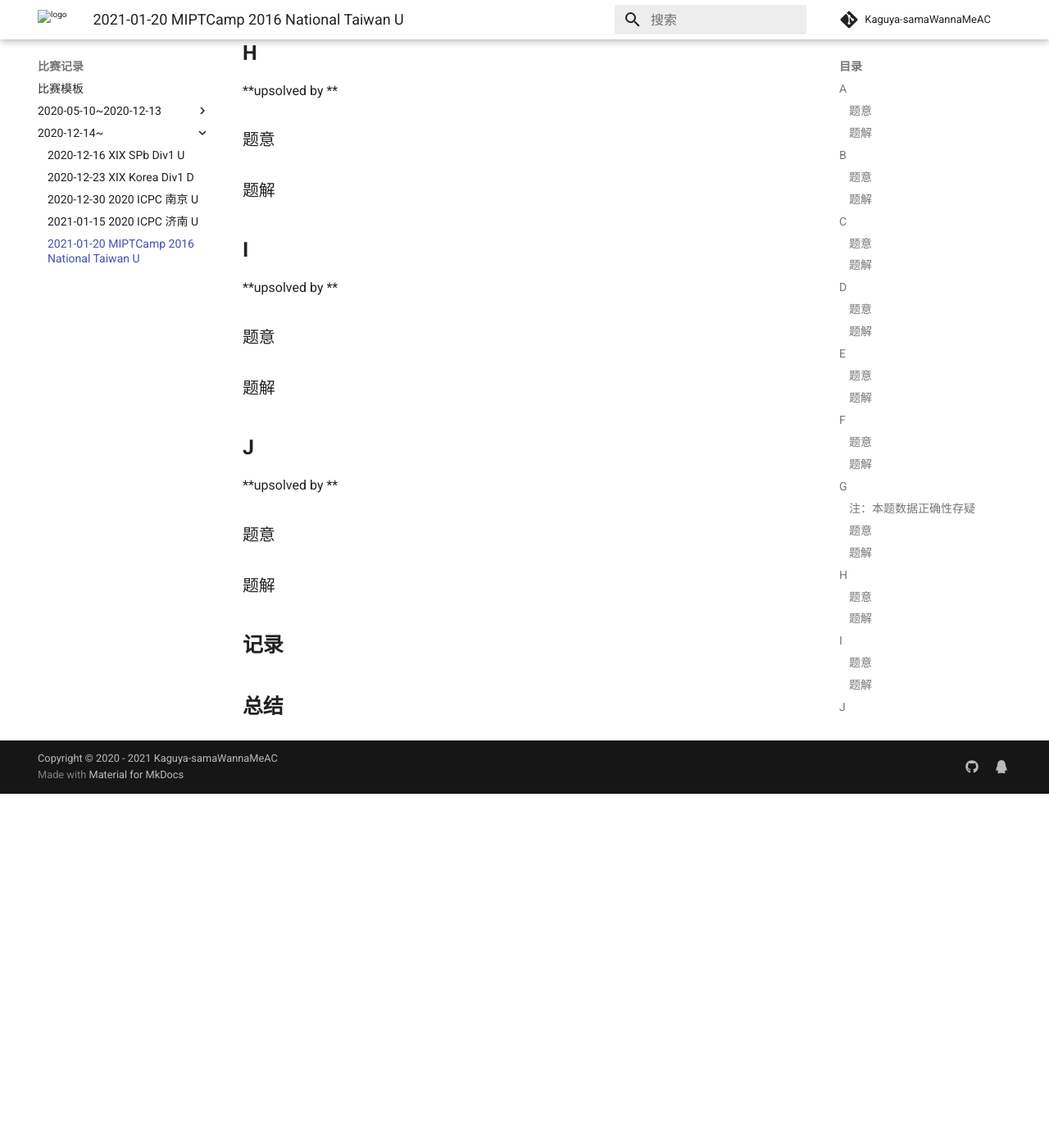
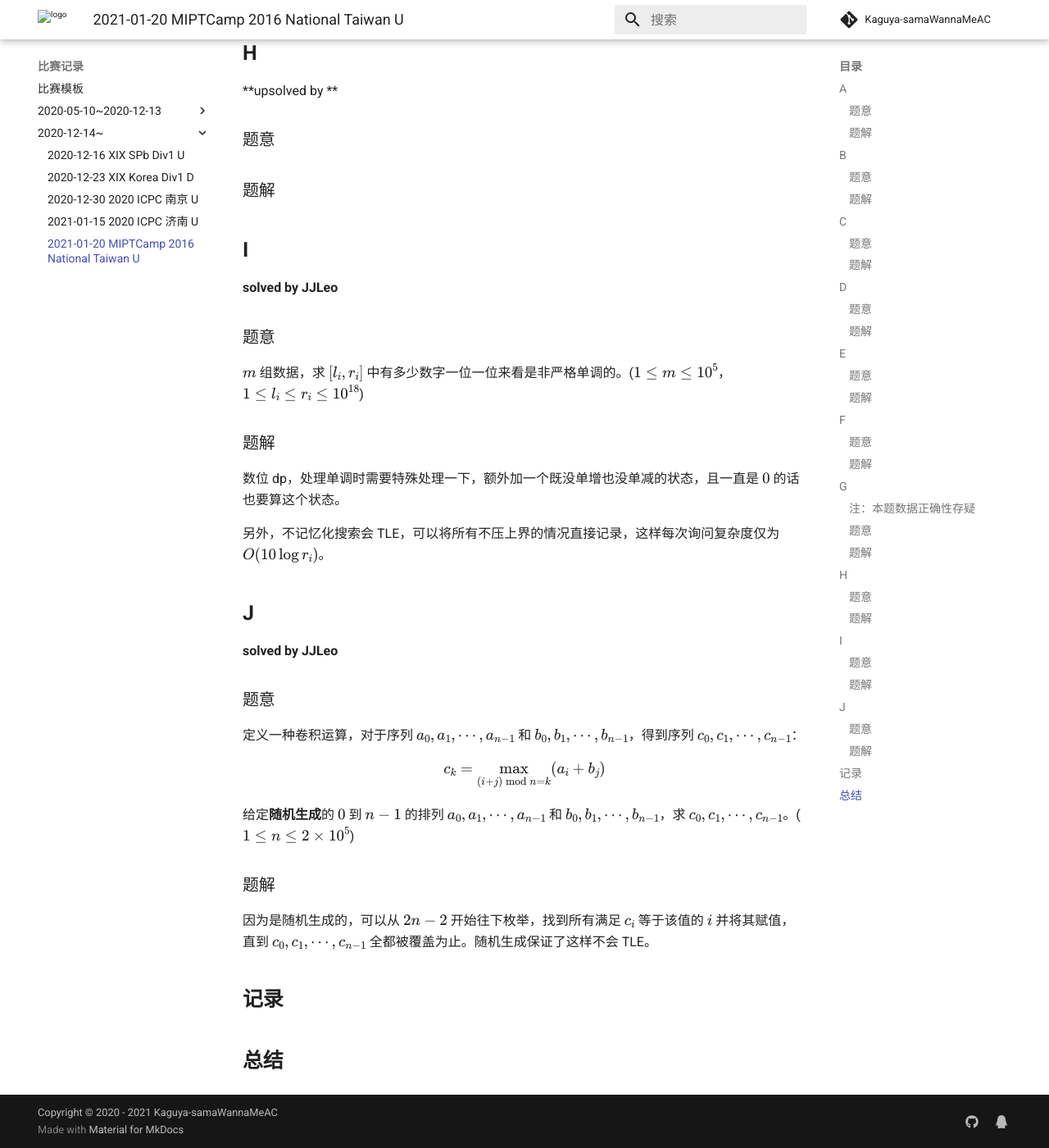
Before and after one commit to Kaguya-samaWannaMeAC/kaguya-samawannameac.github.io, an MkDocs documentation site: the page built from docs/contest/2021-01-20 MIPTCamp 2016 National Taiwan U Contest.md, in a window 1280 px wide and 1400 px high, scrolled down 2599 px. Shown: the whole window at 82% size. Built offline with MkDocs 1.6.1 and Material for MkDocs 9.7.7, drawn with Linux system fonts in a browser that asks for light colours; formulas are drawn with MathJax 3; comment, search, counter and statistics services are not loaded; before the commit the page ends 3567 px from its top, so only the background shows below that.

Commit message:
Update 2021-01-20 MIPTCamp 2016 National Taiwan U Contest.md

```diff
--- a/docs/contest/2021-01-20 MIPTCamp 2016 National Taiwan U Contest.md
+++ b/docs/contest/2021-01-20 MIPTCamp 2016 National Taiwan U Contest.md
@@ -106,27 +106,33 @@ $F_n$代表斐波那契序列第 $n$ 项，求 $F_{F_n}$ mod 20160519 ($1\leq n\
 
 ## **I**
 
-**upsolved by **
+**solved by JJLeo**
 
 ### 题意
 
-
+$m$ 组数据，求 $[l_i,r_i]$ 中有多少数字一位一位来看是非严格单调的。($1 \le m \le 10^5$，$1 \le l_i \le r_i \le 10^{18}$)
 
 ### 题解
 
+数位 dp，处理单调时需要特殊处理一下，额外加一个既没单增也没单减的状态，且一直是 $0$ 的话也要算这个状态。
 
+另外，不记忆化搜索会 TLE，可以将所有不压上界的情况直接记录，这样每次询问复杂度仅为 $O(10\log r_i)$。
 
 ## **J**
 
-**upsolved by **
+**solved by JJLeo**
 
 ### 题意
 
-
+定义一种卷积运算，对于序列 $a_0,a_1,\cdots,a_{n-1}$ 和 $b_0,b_1,\cdots,b_{n-1}$，得到序列 $c_0,c_1,\cdots,c_{n-1}$：
+$$
+c_k = \max \limits _{(i+j) \bmod n = k} (a_i+b_j)
+$$
+给定**随机生成**的 $0$ 到 $n-1$ 的排列 $a_0,a_1,\cdots,a_{n-1}$ 和 $b_0,b_1,\cdots,b_{n-1}$，求 $c_0,c_1,\cdots,c_{n-1}$。($1 \le n \le 2\times 10^5$)
 
 ### 题解
 
-
+因为是随机生成的，可以从 $2n-2$ 开始往下枚举，找到所有满足 $c_i$ 等于该值的 $i$ 并将其赋值，直到 $c_0,c_1,\cdots,c_{n-1}$ 全都被覆盖为止。随机生成保证了这样不会 TLE。
 
 ## **记录**
 
```
